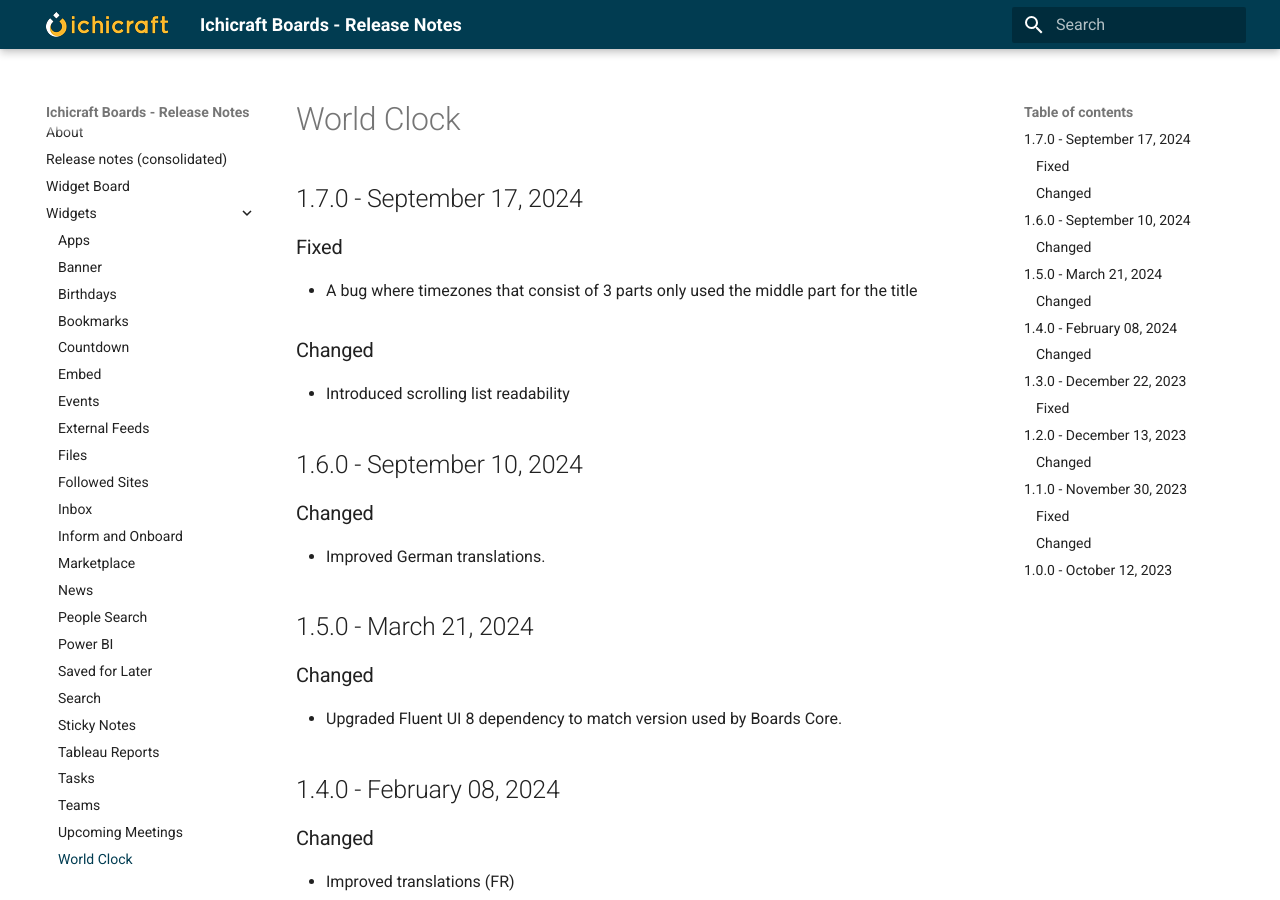
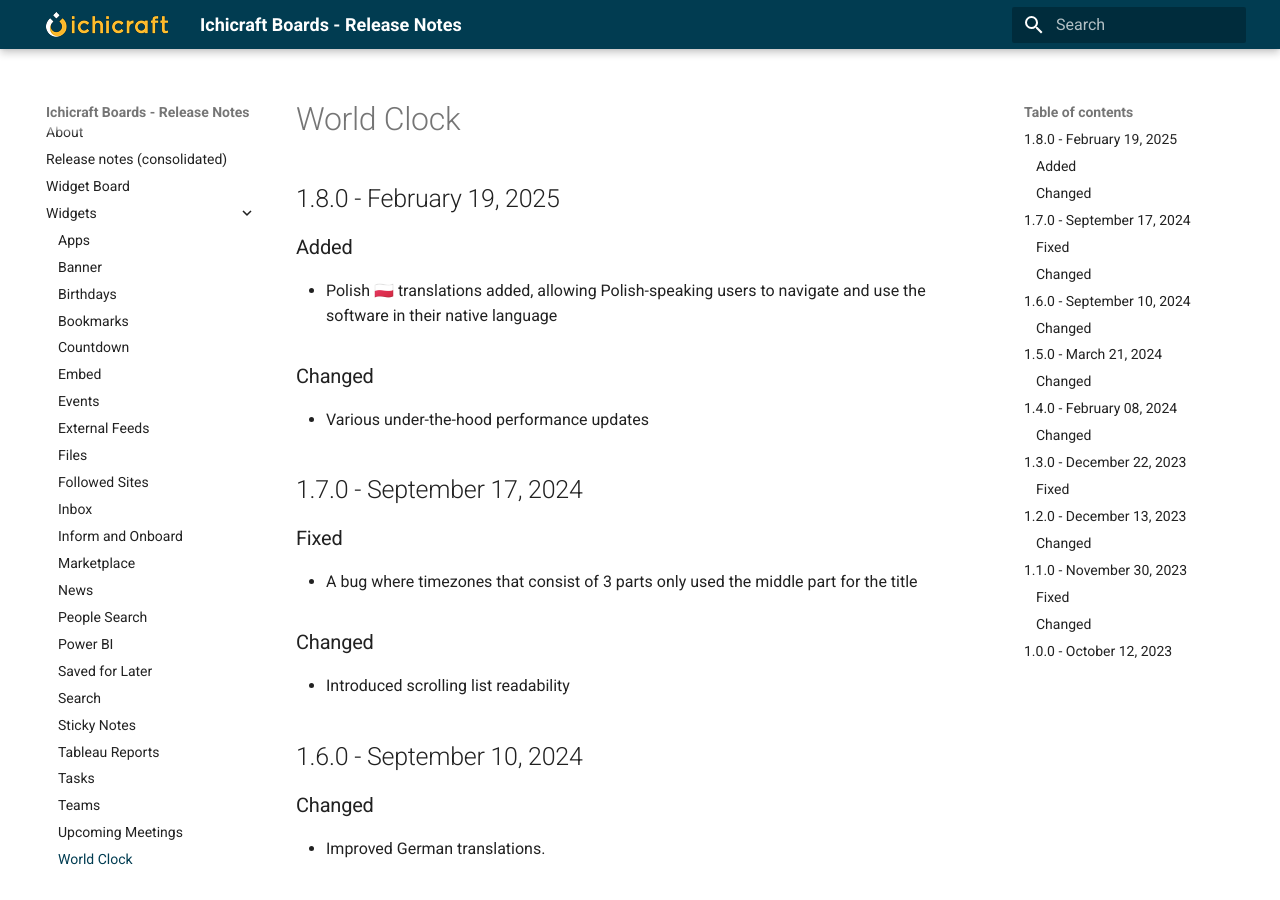
Before and after one commit to ichicraft/widgets-docs, an MkDocs documentation site: the page built from docs/Widgets/World Clock.md, in a window 1280 px wide and 900 px high. Built offline with MkDocs 1.6.1 and Material for MkDocs 9.7.7, drawn with Linux system fonts in a browser that asks for light colours.

```diff
--- a/docs/Widgets/World Clock.md
+++ b/docs/Widgets/World Clock.md
@@ -1,3 +1,11 @@
+## 1.8.0 - February 19, 2025
+
+### Added
+- Polish 🇵🇱 translations added, allowing Polish-speaking users to navigate and use the software in their native language
+
+### Changed
+- Various under-the-hood performance updates
+
 ## 1.7.0 - September 17, 2024
 
 ### Fixed
```
Also changed, not shown: docs/Release-notes-(consolidated).md (+8 -0 lines).
